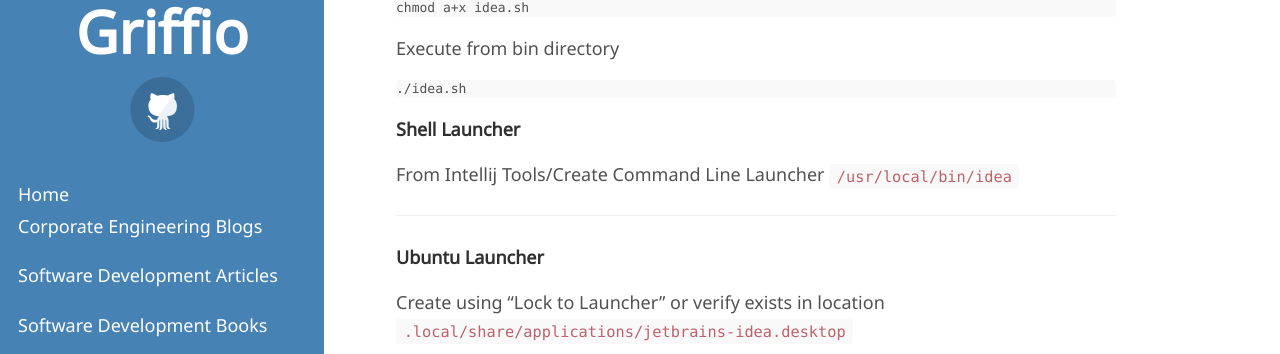
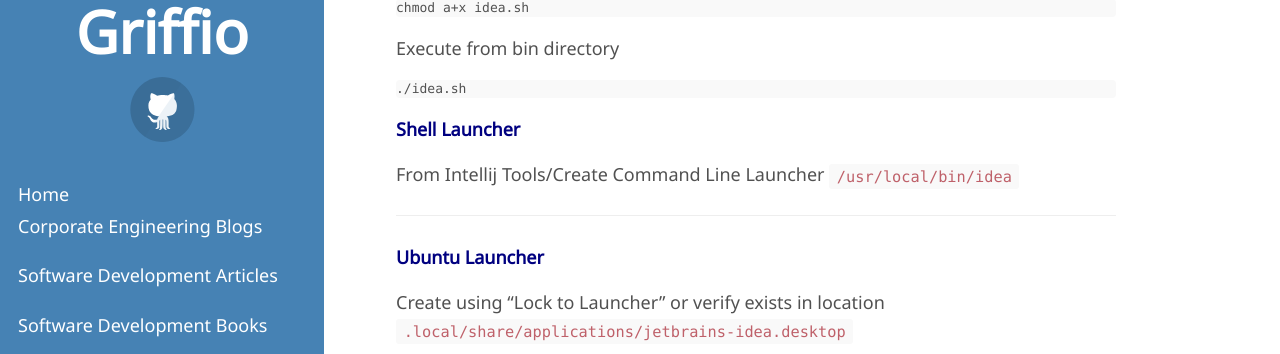
Before and after one commit to griffio/griffio.github.io, a Jekyll site: the page built from ubuntu-idea.md, in a window 1280 px wide. Shown: the part 280-634 px from the top of the page. Built offline with Jekyll 4.4.1, drawn with Linux system fonts in a browser that asks for light colours; some web fonts are replaced; our own code applies the rules of GitHub Pages for plain Markdown files.

Commit message:
Strong/bold on Chrome with Noto font
Doesn't contrast

```diff
--- a/public/css/poole.css
+++ b/public/css/poole.css
@@ -112,7 +112,7 @@
 }
 
 strong {
-  color: #303030;
+  color: navy;
 }
 
 
```
